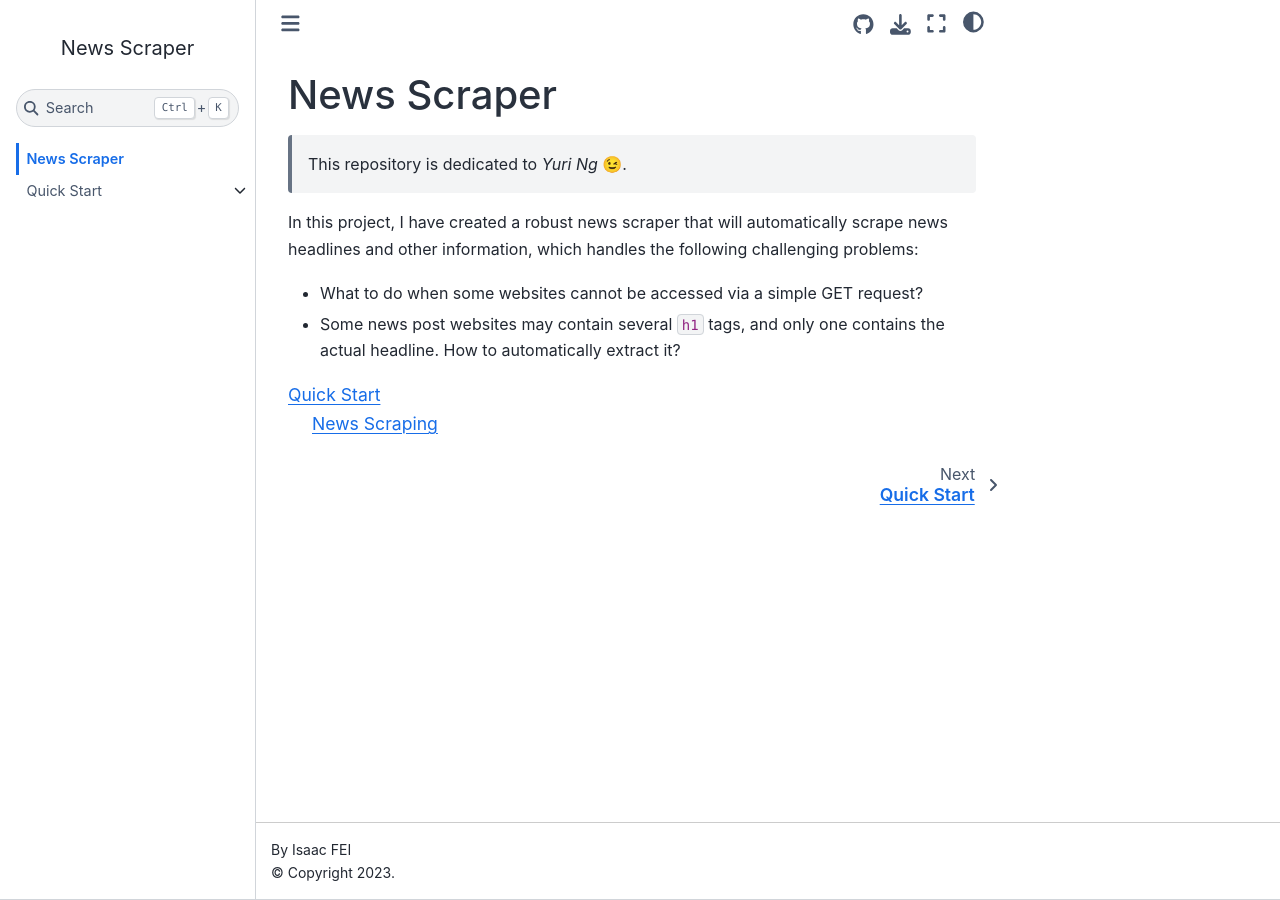
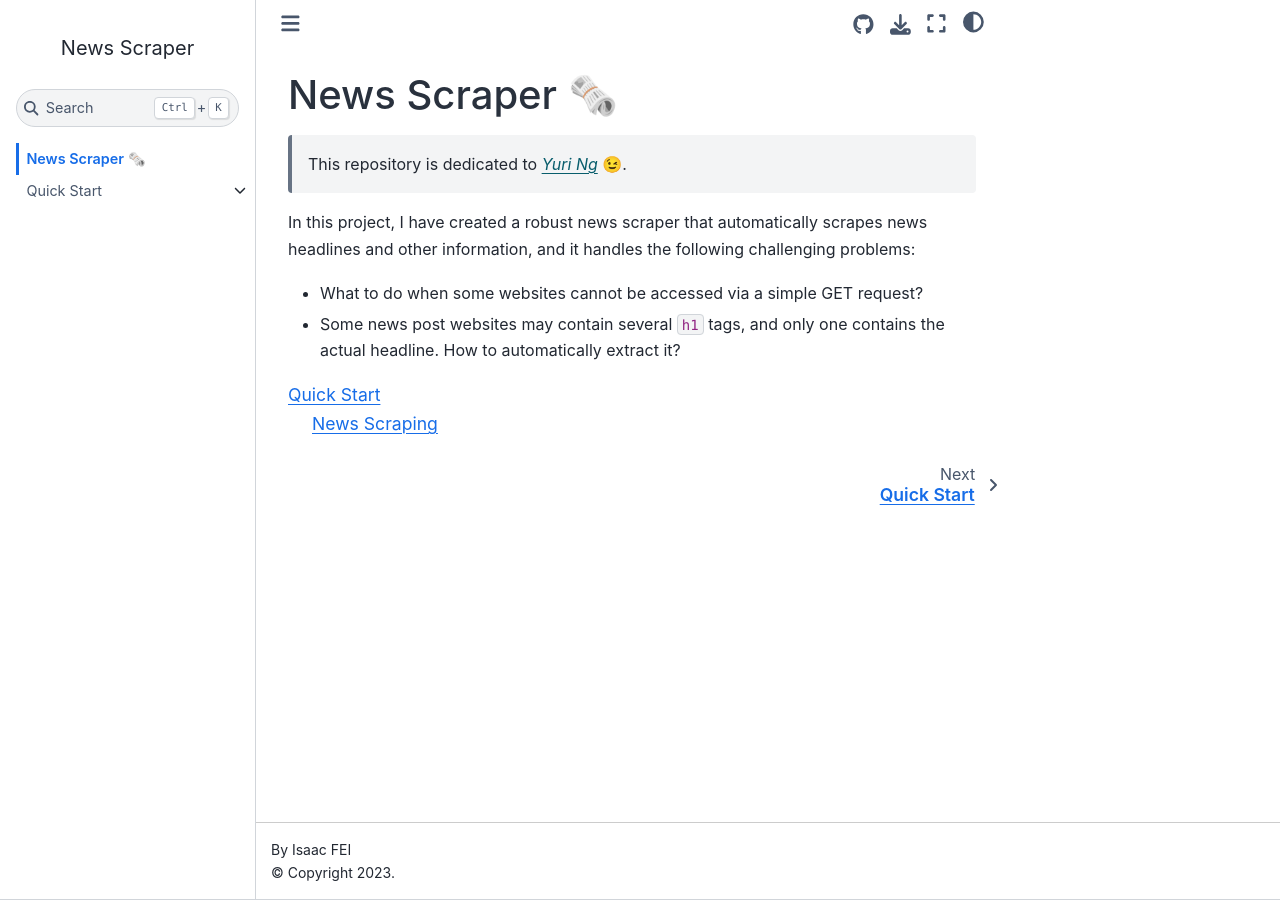
Before and after one commit to Isaac-Fate/news-scraper, a Jupyter Book: the page built from book/intro.md, in a window 1280 px wide. Built offline with Jupyter Book 1.0.4 settings and Sphinx 7.4.7 and the Sphinx Book theme 1.1.4, drawn with Linux system fonts in a browser that asks for light colours.

```diff
--- a/book/intro.md
+++ b/book/intro.md
@@ -1,8 +1,8 @@
-# News Scraper
+# News Scraper 🗞️
 
-> This repository is dedicated to *Yuri Ng* 😉.
+> This repository is dedicated to [*Yuri Ng*](https://github.com/Geekyuri) 😉.
 
-In this project, I have created a robust news scraper that will automatically scrape news headlines and other information, which handles the following challenging problems:
+In this project, I have created a robust news scraper that automatically scrapes news headlines and other information, and it handles the following challenging problems:
 
 - What to do when some websites cannot be accessed via a simple GET request?
 - Some news post websites may contain several `h1` tags, and only one contains the actual headline. How to automatically extract it?
```
Also changed, not shown: README.md (+2 -2 lines), book/quick-start/index.md (+2 -0 lines).
